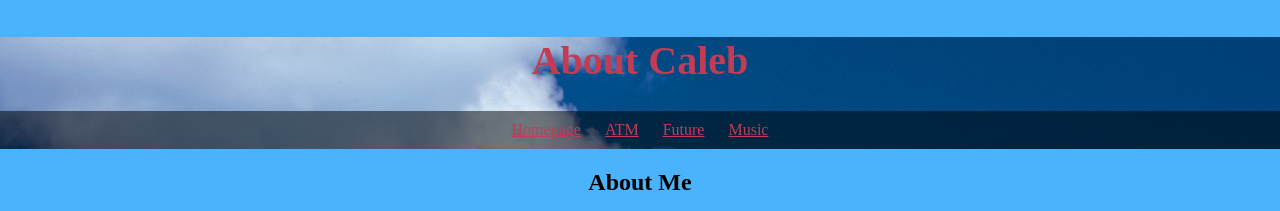
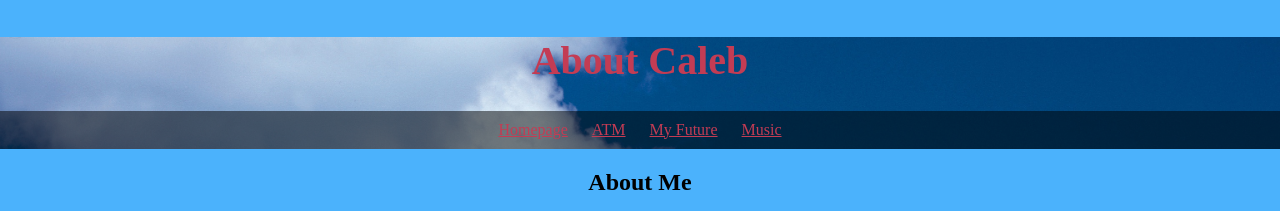
Before and after one commit to techbycaleb/techbycaleb.github.io, a plain HTML site: page index.html in a window 1280 px wide. Shown: the top 211 px of the page. Drawn offline with Linux system fonts and the light colour scheme.

Commit message:
Update index.html

```diff
--- a/index.html
+++ b/index.html
@@ -13,7 +13,7 @@
             <ul>
                 <li><a href="index.html">Homepage</a></li>
                 <li><a href="atm.html">ATM</a></li>
-                <li><a href="myFuture.html">Future</a></li>
+                <li><a href="myFuture.html">My Future</a></li>
                 <li><a href="music.html">Music</a></li>
             </ul>
         </header>
```
